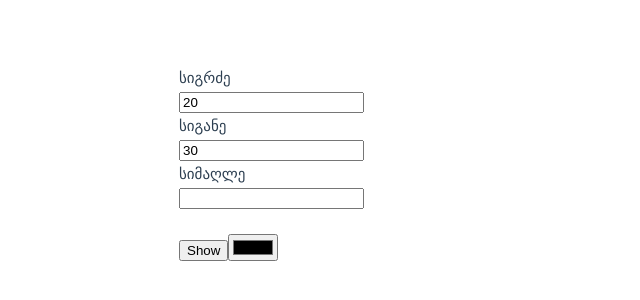
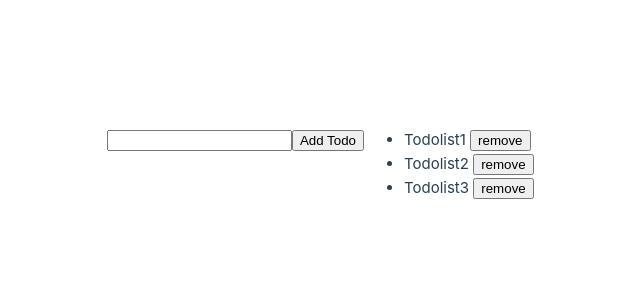
Before and after one commit to Gvelesa07/erekle-vue, a Vue app: page / in a window 1280 px wide. Shown: the part 236-536 px from the top of the page, without its empty margins (276-916 px from the left). Built offline with nearby package versions, Linux system fonts and the light colour scheme.

Commit message:
Third commit

```diff
--- a/src/App.vue
+++ b/src/App.vue
@@ -1,57 +1,37 @@
 <script>
-
+let id = 0
 export default {
   data() {
     return {
-      width: 20,
-      height: 30,
-      simagle: null,
-      show: false,
-      color:null
-
+      newTodo: '',
+      todos: [
+        { id: id++, text: 'Todolist1' },
+        { id: id++, text: 'Todolist2' },
+        { id: id++, text: 'Todolist3' }
+      ]
     }
   },
-  computed: {
-    calculateSpace(){
-      return this.width * this.height
+  methods: {
+    addTodo() {
+      this.todos.push({ id: id++, text: this.newTodo })
+      this.newTodo = ''
     },
-    calculateMoculoba(){
-      return this.calculateSpace * this.simagle
+    removeTodo(todo) {
+      this.todos = this.todos.filter((t) => t !== todo)
     }
-
   }
 }
-
 </script>
 
 <template>
-  <div>
-    <form>
-      <label>სიგრძე</label><br />
-      <input v-model="width" /><br />
-
-      <label>სიგანე</label><br />
-      <input v-model="height" /><br />
-
-      <label>სიმაღლე</label><br />
-      <input v-model="simagle" /><br />
-    </form>
-    <br />
-    <button @click.prevent="show = !show">
-      <span v-if="!show">Show</span>
-      <span v-if="show">Hide</span>
-    </button>
-    <p v-if="show">ფართობი: {{ calculateSpace }}</p>
-    <p v-if="show">მოცულობა: {{ calculateMoculoba }}</p>
-    <input type="color" v-model="color">
-  </div>
-  <div v-bind:style="{ width: width + 'px' , height: height + 'px',backgroundColor:color}"></div>
-
-
+  <form @submit.prevent="addTodo">
+    <input v-model="newTodo">
+    <button>Add Todo</button>
+  </form>
+  <ul>
+    <li v-for="todo in todos" :key="todo.id">
+      {{ todo.text }}
+      <button @click="removeTodo(todo)">remove</button>
+    </li>
+  </ul>
 </template>
-<style>
-.newdiv{
-  border: 1px solid rgba(255, 0, 217, 0.626);
-
-}
-</style>
```
Also changed, not shown: src/list.vue (+32 -19 lines).
